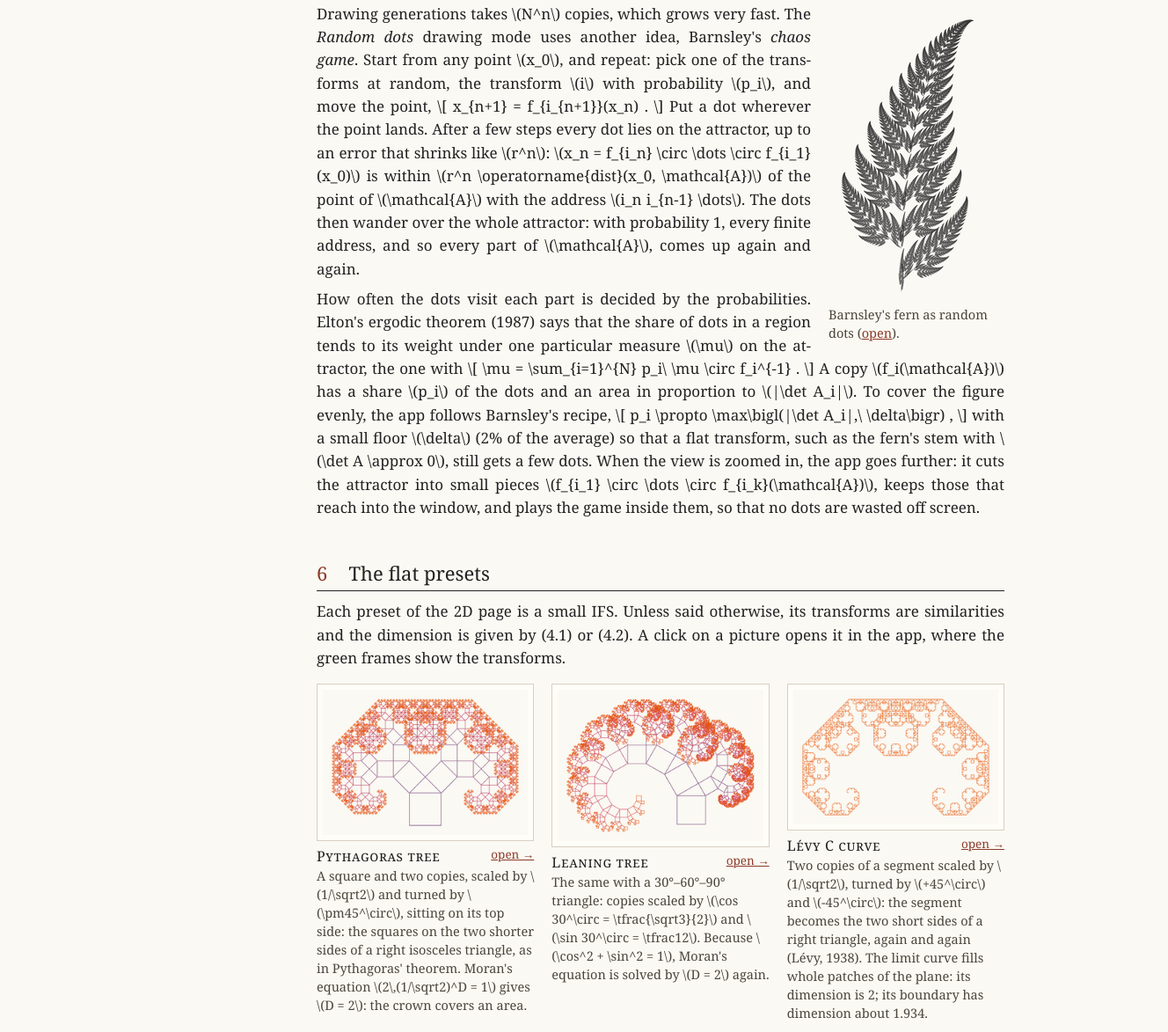
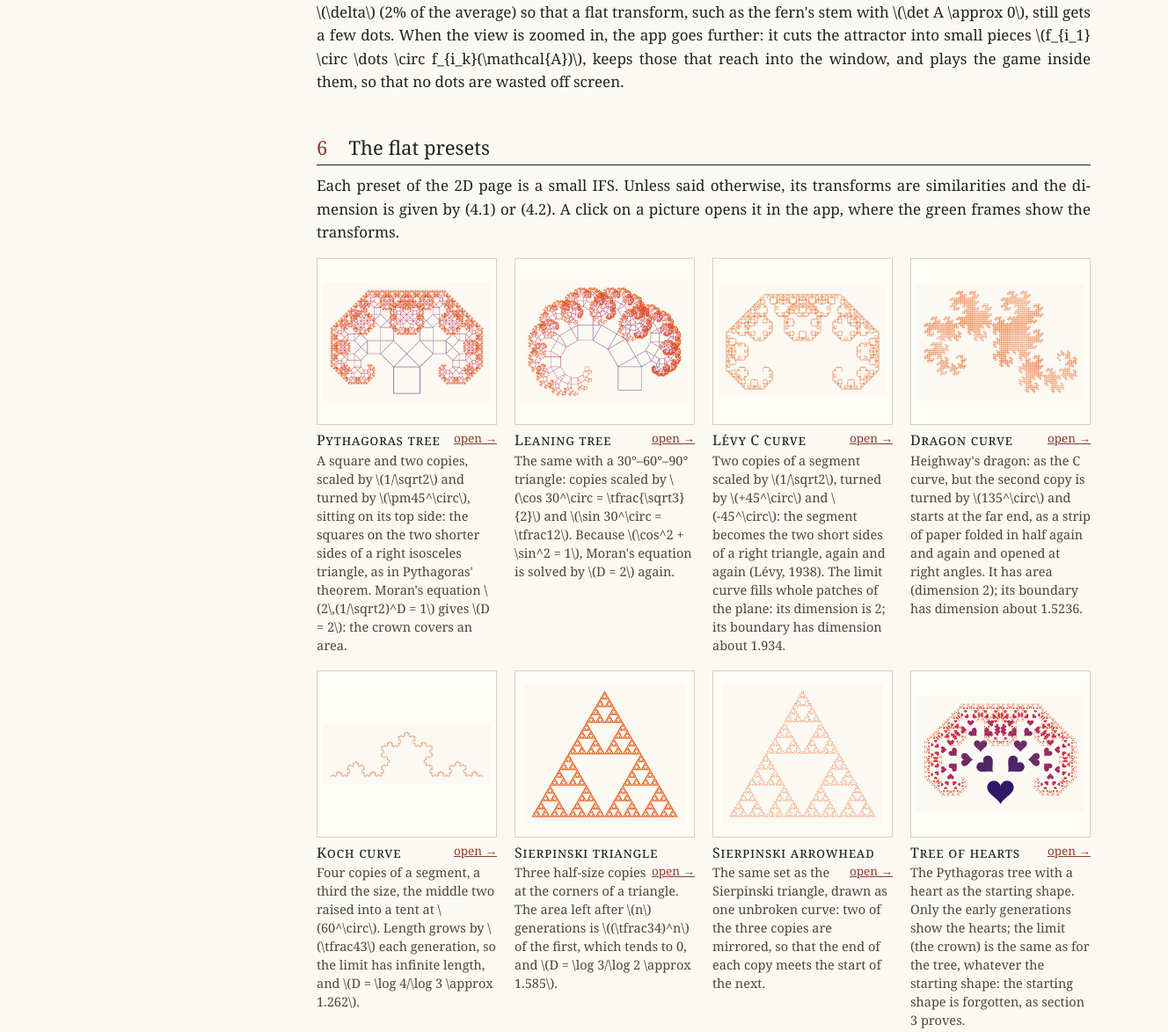
Before and after one commit to StefanoMartin/mathmathmath, a website: page tools/notes-source.html in a window 1280 px wide. Shown: the part 6225-7398 px from the top of the page at 88% size, 1328 px wide, since content can reach past the window. Drawn offline with Linux system fonts and the light colour scheme; files that its build step writes are made by us from their sources; files whose address does not match are found by name.

Commit message:
Improve design note page

```diff
--- a/css/notes.css
+++ b/css/notes.css
@@ -8,13 +8,13 @@ body.notes_page {
   background: #fbf9f3;
 }
 
+/* The text is at most 880 px wide, centred in the space beside the panel. */
 #notes_main {
   margin-left: 320px;
-  padding: 6px 40px 60px;
+  padding: 6px max(40px, calc((100vw - 320px - 880px) / 2)) 60px;
 }
 
 .notes {
-  max-width: 46em;
   font-size: 17px;
   line-height: 1.55;
 }
@@ -250,7 +250,8 @@ figure.diagram .corner { fill: #2f6b3a; }
   gap: 4px;
   align-items: center;
   justify-content: center;
-  min-height: 150px;
+  height: 190px;
+  box-sizing: border-box;
   padding: 6px;
   background: #fffdf8;
   border: 1px solid #d6d0c0;
@@ -267,8 +268,17 @@ figure.diagram .corner { fill: #2f6b3a; }
 
 .gallery .pic img {
   margin: 0 auto;
-  max-height: 190px;
+  max-height: 160px;
+  max-width: 100%;
   width: auto;
+}
+
+.gallery.wide .pics {
+  height: 220px;
+}
+
+.gallery.wide .pic img {
+  max-height: 172px;
 }
 
 .gallery figcaption {
```
